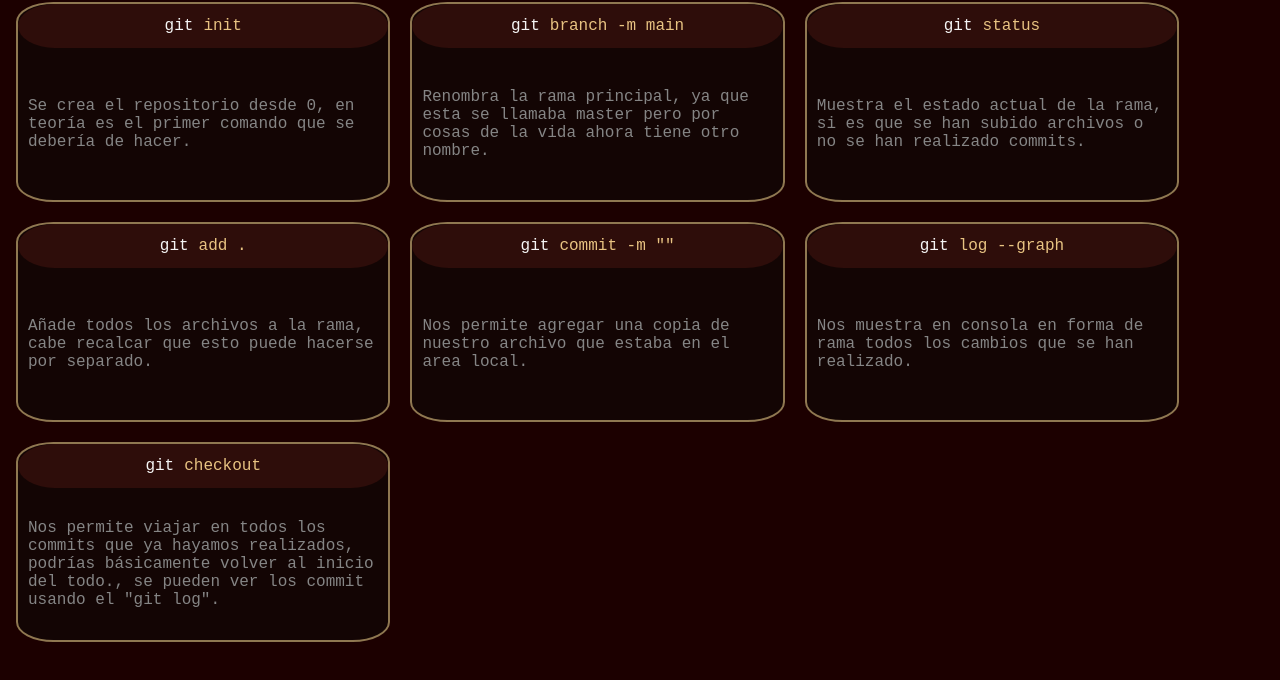
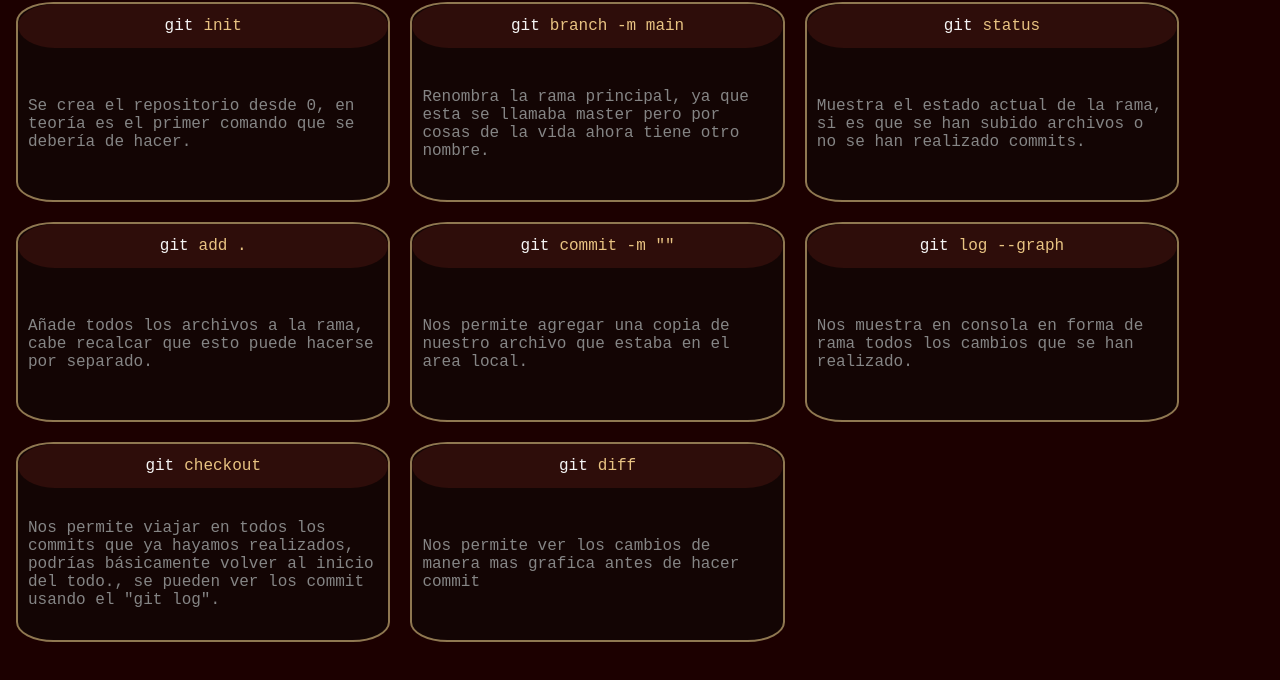
Before and after one commit to MoebiiusDev/hello-git, a plain HTML site: page index.html in a window 1280 px wide. Shown: the part 62-742 px from the top of the page. Drawn offline with Linux system fonts and the light colour scheme.

Commit message:
este es mi quinto commit

```diff
--- a/index.html
+++ b/index.html
@@ -85,7 +85,18 @@
                 <p class="word_init">checkout</p>
             </div>
             <div class="significado_git_init">
-                <p>Nos permite viajar en todos los commits que ya hayamos realizados, podrías básicamente volver al inicio del todo., se pueden ver los commit usando el "git log".</p>
+                <p>Nos permite viajar en todos los commits que ya hayamos realizados, podrías básicamente volver al
+                    inicio del todo., se pueden ver los commit usando el "git log".</p>
+            </div>
+        </div>
+        <!--  -->
+        <div class="bloque_git_init">
+            <div class="titulo_git_init">
+                <p class="word_git">git</p>
+                <p class="word_init">diff</p>
+            </div>
+            <div class="significado_git_init">
+                <p>Nos permite ver los cambios de manera mas grafica antes de hacer commit</p>
             </div>
         </div>
     </div>
```
